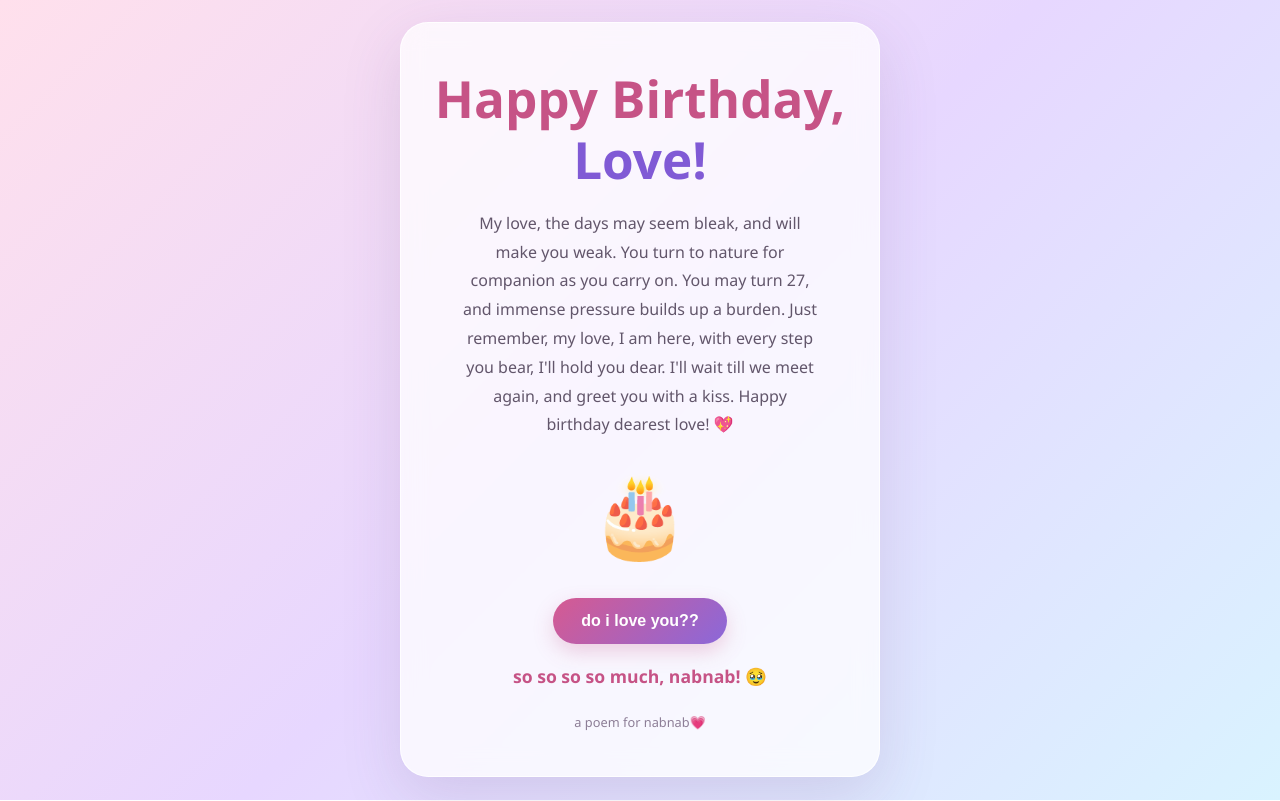
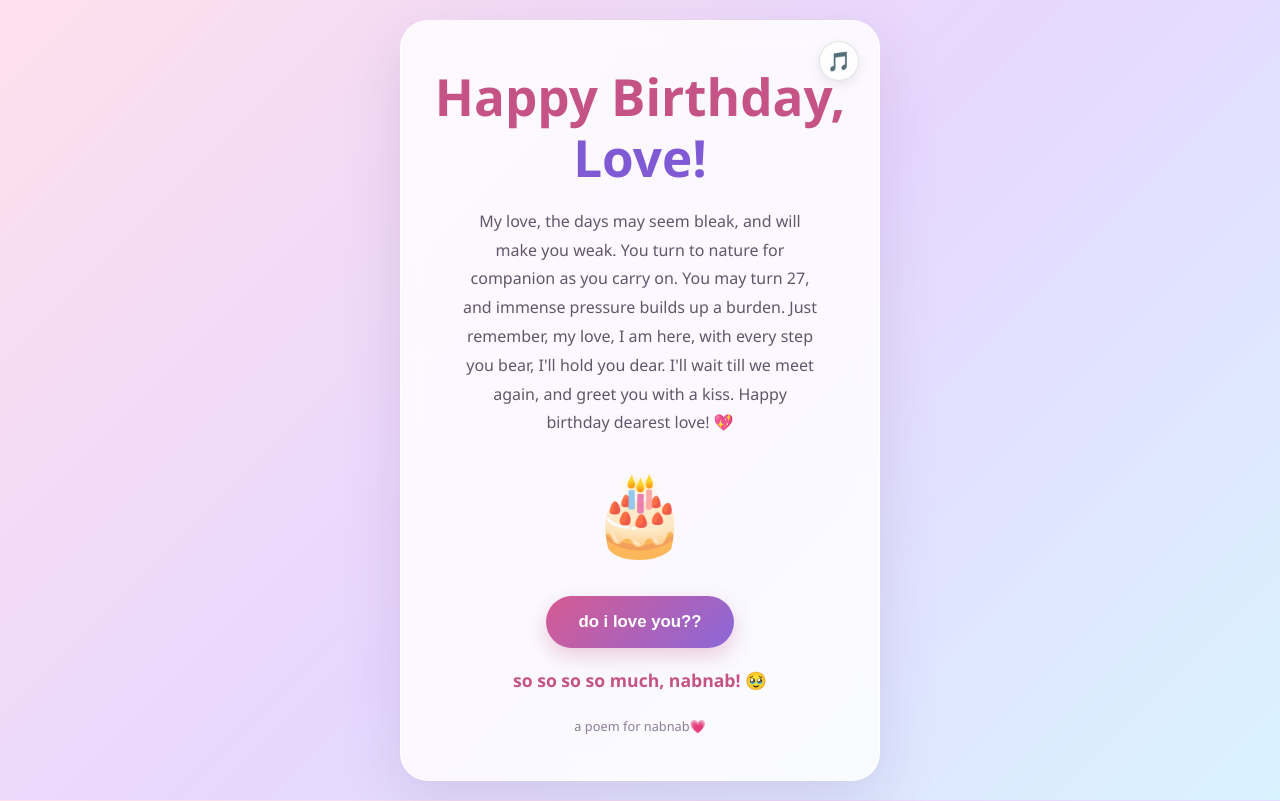
Before and after one commit to ichigogee/nabnab-birthday, a plain HTML site: page index.html in a window 1280 px wide. Both pictures are taken after a click on the button "do i love you??". Drawn offline with Linux system fonts and the light colour scheme.

Commit message:
Add files via upload

```diff
--- a/index.html
+++ b/index.html
@@ -2,7 +2,7 @@
 <html lang="en">
 <head>
   <meta charset="UTF-8" />
-  <meta name="viewport" content="width=device-width, initial-scale=1.0" />
+  <meta name="viewport" content="width=device-width, initial-scale=1.0, maximum-scale=1.0, user-scalable=no" />
   <title>Happy Birthday! 🎂</title>
 
   <style>
@@ -10,11 +10,13 @@
       margin: 0;
       padding: 0;
       box-sizing: border-box;
+      -webkit-tap-highlight-color: transparent;
     }
 
     body {
-      font-family: "Segoe UI", Arial, sans-serif;
+      font-family: "Segoe UI", system-ui, -apple-system, Arial, sans-serif;
       min-height: 100vh;
+      min-height: -webkit-fill-available;
       display: flex;
       justify-content: center;
       align-items: center;
@@ -24,6 +26,21 @@
       padding: 20px;
     }
 
+    html {
+      height: -webkit-fill-available;
+    }
+
+    /* Fullscreen Overlay Canvas */
+    #confetti-canvas {
+      position: fixed;
+      top: 0;
+      left: 0;
+      width: 100%;
+      height: 100%;
+      pointer-events: none;
+      z-index: 1;
+    }
+
     .birthday-card {
       position: relative;
       z-index: 2;
@@ -31,12 +48,37 @@
       max-width: 480px;
       padding: 45px 28px;
       text-align: center;
-      background: rgba(255, 255, 255, 0.75);
-      border: 1px solid rgba(255, 255, 255, 0.8);
+      background: rgba(255, 255, 255, 0.82);
+      border: 1px solid rgba(255, 255, 255, 0.9);
       border-radius: 28px;
       box-shadow: 0 20px 60px rgba(100, 70, 120, 0.15);
       backdrop-filter: blur(12px);
-      animation: cardAppear 1s ease forwards;
+      -webkit-backdrop-filter: blur(12px);
+      animation: cardAppear 0.8s ease forwards;
+    }
+
+    /* Mute/Unmute Floating Button */
+    .music-btn {
+      position: absolute;
+      top: 20px;
+      right: 20px;
+      background: rgba(255, 255, 255, 0.8);
+      border: 1px solid rgba(200, 200, 200, 0.5);
+      border-radius: 50%;
+      width: 40px;
+      height: 40px;
+      display: flex;
+      align-items: center;
+      justify-content: center;
+      font-size: 1.2rem;
+      cursor: pointer;
+      box-shadow: 0 4px 12px rgba(0,0,0,0.08);
+      transition: transform 0.2s ease;
+      z-index: 3;
+    }
+
+    .music-btn:active {
+      transform: scale(0.9);
     }
 
     .emoji {
@@ -70,26 +112,28 @@
       animation: float 3s ease-in-out infinite;
     }
 
-    button {
+    button.celebrate-btn {
       border: none;
       background: linear-gradient(135deg, #d65a91, #8b68d9);
       color: white;
-      padding: 14px 28px;
+      padding: 16px 32px;
       border-radius: 50px;
-      font-size: 1rem;
+      font-size: 1.05rem;
       font-weight: 600;
       cursor: pointer;
-      box-shadow: 0 8px 20px rgba(198, 83, 134, 0.25);
-      transition: transform 0.2s ease, box-shadow 0.2s ease;
+      box-shadow: 0 8px 20px rgba(198, 83, 134, 0.28);
+      transition: transform 0.15s ease, box-shadow 0.15s ease;
+      user-select: none;
+      touch-action: manipulation;
     }
 
-    button:hover {
+    button.celebrate-btn:hover {
       transform: translateY(-3px);
       box-shadow: 0 12px 25px rgba(198, 83, 134, 0.35);
     }
 
-    button:active {
-      transform: scale(0.95);
+    button.celebrate-btn:active {
+      transform: scale(0.94);
     }
 
     .footer {
@@ -122,34 +166,23 @@
     }
 
     @keyframes cardAppear {
-      from { opacity: 0; transform: translateY(30px) scale(0.95); }
+      from { opacity: 0; transform: translateY(20px) scale(0.96); }
       to { opacity: 1; transform: translateY(0) scale(1); }
     }
 
     @keyframes surpriseAppear {
-      from { opacity: 0; transform: translateY(10px); }
+      from { opacity: 0; transform: translateY(8px); }
       to { opacity: 1; transform: translateY(0); }
-    }
-
-    /* Fullscreen Overlay Canvas */
-    #confetti-canvas {
-      position: fixed;
-      top: 0;
-      left: 0;
-      width: 100vw;
-      height: 100vh;
-      pointer-events: none;
-      z-index: 10;
     }
 
     /* Mobile screens */
     @media (max-width: 480px) {
       body { padding: 15px; }
-      .birthday-card { padding: 35px 20px; border-radius: 22px; }
+      .birthday-card { padding: 32px 18px; border-radius: 22px; }
       .emoji { font-size: 3.2rem; }
-      .cake { font-size: 4.2rem; }
-      .message { font-size: 0.95rem; line-height: 1.7; }
-      button { width: 100%; max-width: 260px; }
+      .cake { font-size: 4rem; }
+      .message { font-size: 0.95rem; line-height: 1.65; }
+      button.celebrate-btn { width: 100%; max-width: 280px; }
     }
 
     @media (prefers-reduced-motion: reduce) {
@@ -166,8 +199,16 @@
 <!-- Standalone Confetti Canvas -->
 <canvas id="confetti-canvas"></canvas>
 
+<!-- Audio Element -->
+<audio id="bgMusic" loop preload="auto">
+  <!-- Ensure your song file (e.g., song.mp3) is saved in the same GitHub directory -->
+  <source src="sunshine.mp3" type="audio/mpeg" />
+  Your browser does not support audio playback.
+</audio>
+
 <main class="birthday-card">
-
+  <!-- Mute / Unmute Toggle Button -->
+  <button class="music-btn" id="musicToggle" title="Toggle Music">🎵</button>
 
   <h1>Happy Birthday,<br /><span class="name">Love!</span></h1>
 
@@ -177,10 +218,11 @@
 
   <div class="cake">🎂</div>
 
-  <button onclick="celebrate()">do i love you??</button>
+  <button class="celebrate-btn" id="celebrateBtn">do i love you??</button>
 
   <p id="surprise" class="surprise hidden">
-    so so so so much, nabnab! 🥹  </p>
+    so so so so much, nabnab! 🥹
+  </p>
 
   <p class="footer">a poem for nabnab💗</p>
 </main>
@@ -188,16 +230,42 @@
 <script>
   const canvas = document.getElementById("confetti-canvas");
   const ctx = canvas.getContext("2d");
+  const btn = document.getElementById("celebrateBtn");
+  const music = document.getElementById("bgMusic");
+  const musicToggle = document.getElementById("musicToggle");
+
+  let isPlaying = false;
+  let dpr = window.devicePixelRatio || 1;
+  let particles = [];
+  let animationId = null;
+
+  // Audio Play / Pause Control
+  function toggleAudio() {
+    if (isPlaying) {
+      music.pause();
+      musicToggle.textContent = "🔇";
+      isPlaying = false;
+    } else {
+      music.play().then(() => {
+        musicToggle.textContent = "🎵";
+        isPlaying = true;
+      }).catch(err => {
+        console.log("Audio playback blocked or file missing:", err);
+      });
+    }
+  }
+
+  musicToggle.addEventListener("click", toggleAudio);
 
   function resizeCanvas() {
-    canvas.width = window.innerWidth;
-    canvas.height = window.innerHeight;
+    dpr = window.devicePixelRatio || 1;
+    canvas.width = window.innerWidth * dpr;
+    canvas.height = window.innerHeight * dpr;
+    ctx.scale(dpr, dpr);
   }
+
   window.addEventListener("resize", resizeCanvas);
   resizeCanvas();
-
-  let particles = [];
-  let animationId = null;
 
   const colors = ["#ff6b9d", "#ffd166", "#7c5cff", "#4ecdc4", "#ff8c42", "#c65386"];
 
@@ -222,7 +290,7 @@
   }
 
   function animate() {
-    ctx.clearRect(0, 0, canvas.width, canvas.height);
+    ctx.clearRect(0, 0, window.innerWidth, window.innerHeight);
 
     for (let i = particles.length - 1; i >= 0; i--) {
       const p = particles[i];
@@ -234,7 +302,7 @@
       p.rotation += p.vRot;
       p.opacity -= 0.007;
 
-      if (p.opacity <= 0 || p.y > canvas.height + 20) {
+      if (p.opacity <= 0 || p.y > window.innerHeight + 20) {
         particles.splice(i, 1);
         continue;
       }
@@ -262,30 +330,40 @@
     }
   }
 
-  function celebrate() {
+  function celebrate(e) {
+    if (e) e.preventDefault();
+
+    // Start background music automatically on user click/tap
+    if (!isPlaying) {
+      toggleAudio();
+    }
+
     // Reveal surprise text
     const surprise = document.getElementById("surprise");
     if (surprise) {
       surprise.classList.remove("hidden");
     }
 
-    const centerX = window.innerWidth / 2;
-    const centerY = window.innerHeight * 0.45;
+    const rect = btn.getBoundingClientRect();
+    const btnCenterX = rect.left + rect.width / 2;
+    const btnCenterY = rect.top + rect.height / 2;
 
-    // Center explosion
-    triggerConfetti(centerX, centerY, 140);
+    // Center explosion directly at the button location
+    triggerConfetti(btnCenterX, btnCenterY, 140);
 
     // Side blasts
-    setTimeout(() => triggerConfetti(centerX - 180, centerY + 40, 80), 150);
-    setTimeout(() => triggerConfetti(centerX + 180, centerY + 40, 80), 300);
+    setTimeout(() => triggerConfetti(window.innerWidth * 0.2, window.innerHeight * 0.4, 80), 150);
+    setTimeout(() => triggerConfetti(window.innerWidth * 0.8, window.innerHeight * 0.4, 80), 300);
   }
 
-  // Gentle continuous rain on load
+  btn.addEventListener("click", celebrate);
+
+  // Gentle continuous rain on page load
   window.addEventListener("load", () => {
+    resizeCanvas();
     for (let i = 0; i < 35; i++) {
       setTimeout(() => {
-        const randomX = Math.random() * window.innerWidth;
-        triggerConfetti(randomX, -10, 3);
+        triggerConfetti(Math.random() * window.innerWidth, -10, 3);
       }, i * 90);
     }
   });
```
Also changed, not shown: 1 other file.
